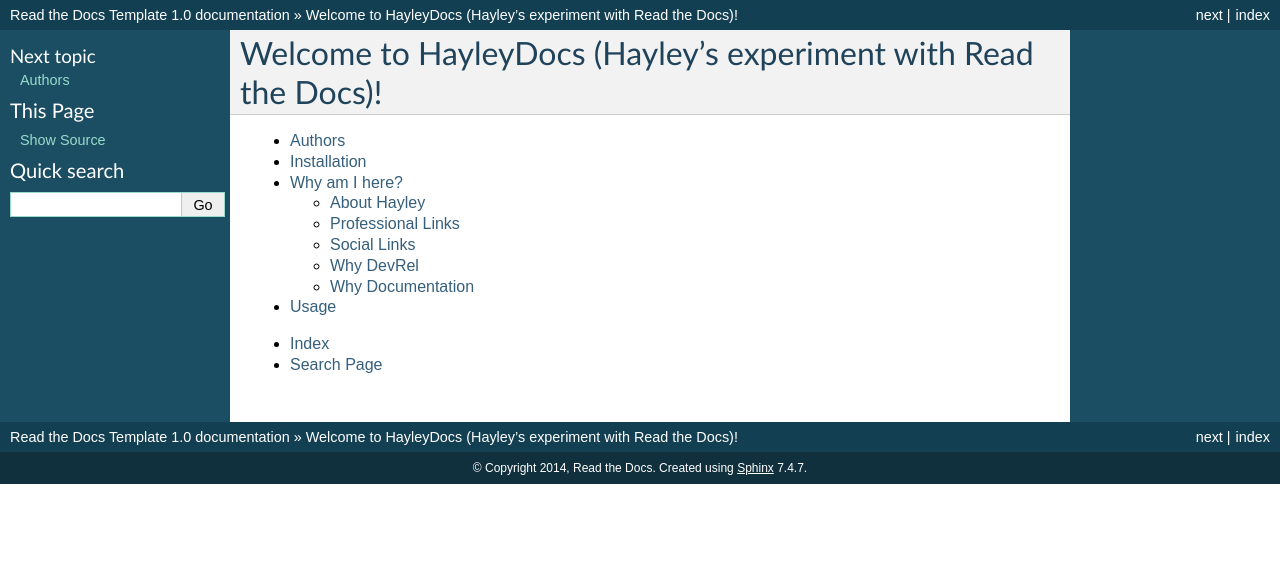
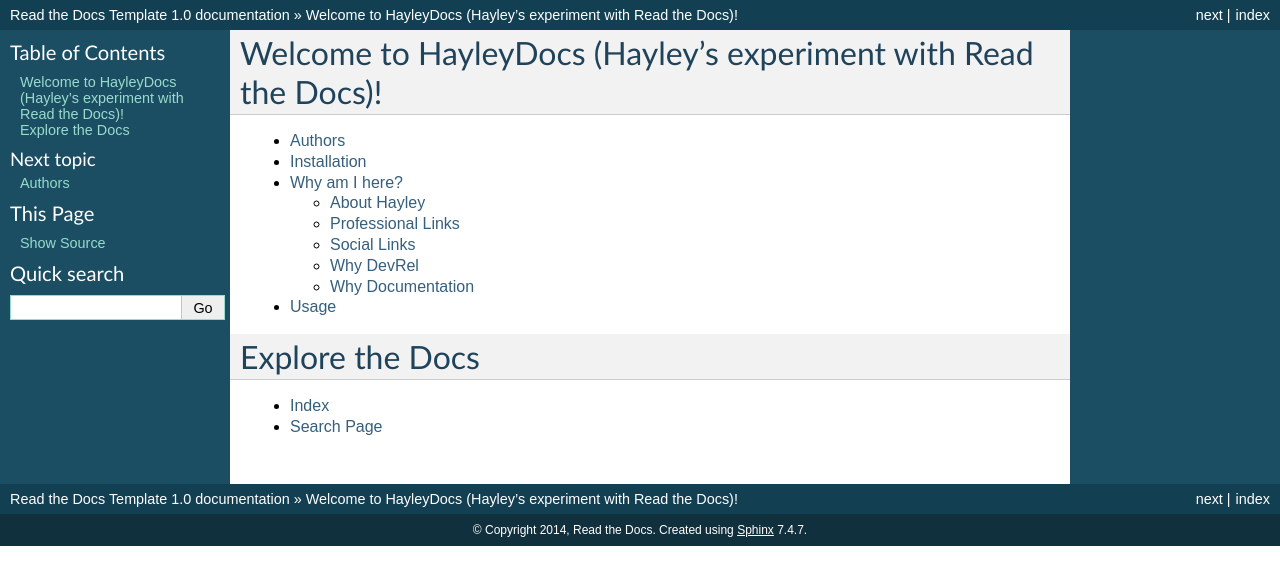
Before and after one commit to hayleycd/HayleyDocs, a Sphinx documentation site: the page built from docs/index.rst, in a window 1280 px wide. Shown: the top 585 px of the page. Built offline with Sphinx 7.4.7, drawn with Linux system fonts in a browser that asks for light colours.

Commit message:
Update index.rst

```diff
--- a/docs/index.rst
+++ b/docs/index.rst
@@ -12,5 +12,7 @@
 
 
 
+Explore the Docs
+===================================================
 * :ref:`genindex`
 * :ref:`search`
```
